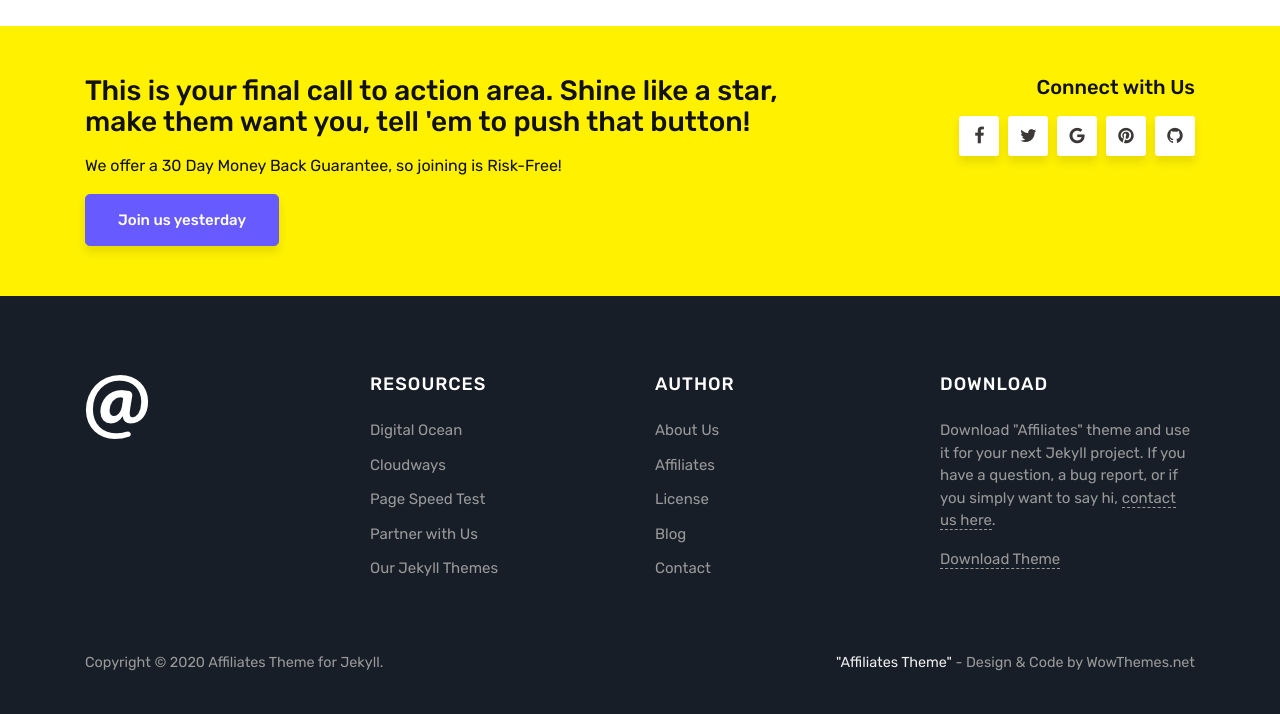
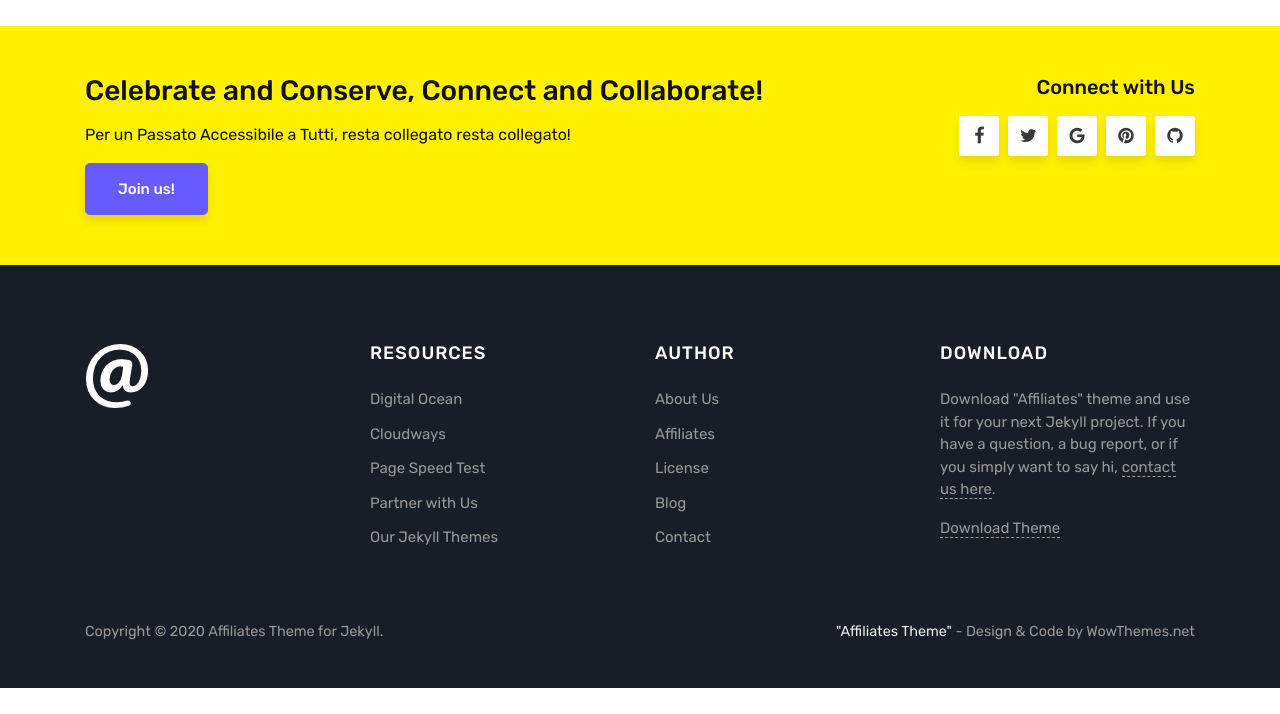
Before and after one commit to valrem93/SantIlarioeilBrenta_test, a Jekyll site: the page built from docs/index.html, in a window 1280 px wide and 900 px high, scrolled down 1955 px, cut to the strip 186-900 px from the top of the window. Built offline with Jekyll 4.4.1, drawn with Linux system fonts in a browser that asks for light colours; the list of posts is cut into pages by our own code; comment, search, counter and statistics services are not loaded; after the commit the page ends 2829 px from its top, so only the background shows below that.

Commit message:
Update default.html

```diff
--- a/docs/_layouts/default.html
+++ b/docs/_layouts/default.html
@@ -128,9 +128,9 @@
         <div class="container">
             <div class="row justify-content-center">
                 <div class="col-md-8">
-                    <h3>This is your final call to action area. Shine like a star, make them want you, tell 'em to push that button!</h3>
-                    <p>We offer a <span>30 Day Money Back Guarantee</span>, so joining is <span class="risk-free">Risk-Free!</span></p>
-                    <a class="btn btn-primary btn-lg" href="#">Join us yesterday</a>
+                    <h3>Celebrate and Conserve, Connect and Collaborate!</h3>
+                    <p>Per un Passato Accessibile a Tutti</span>, resta collegato <span class="risk-free">resta collegato!</span></p>
+                    <a class="btn btn-primary btn-lg" href="#">Join us!</a>
                 </div>
                 <div class="col-md-4 text-right footersocial">
                     <h5>Connect with Us</h5>
```
